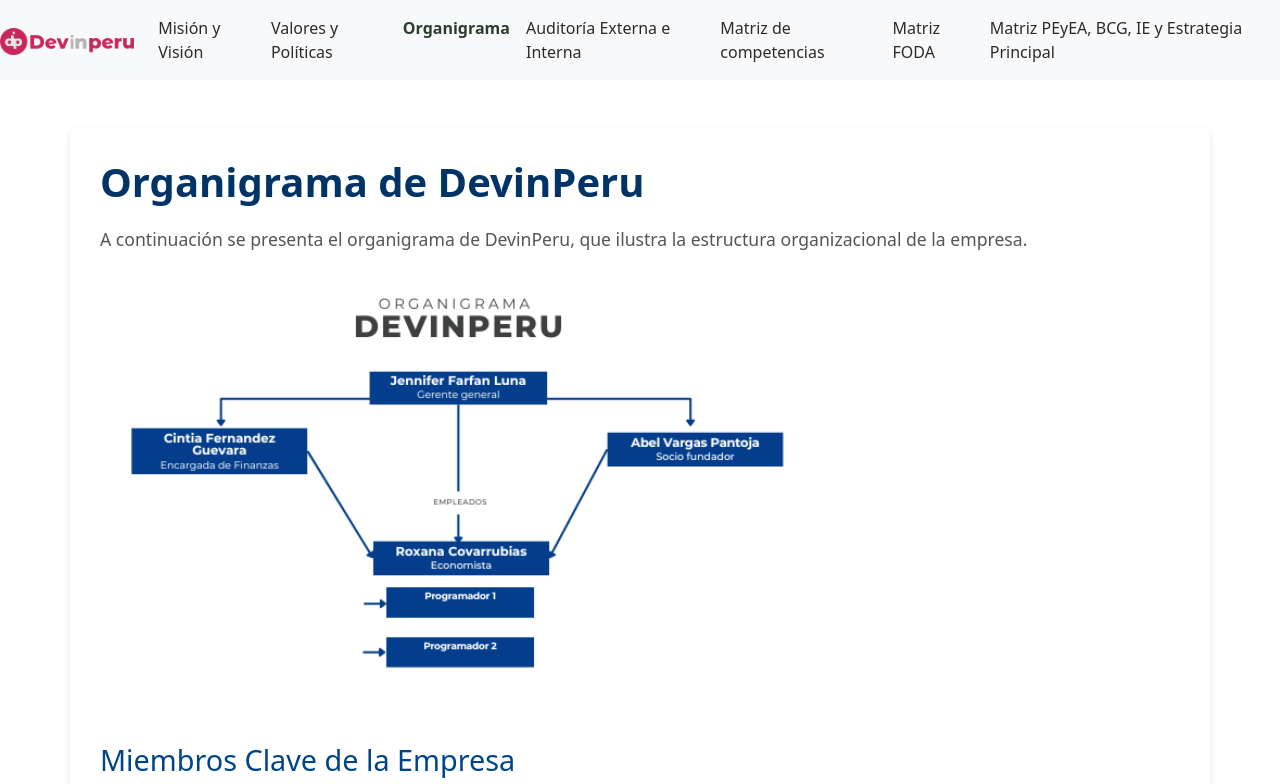
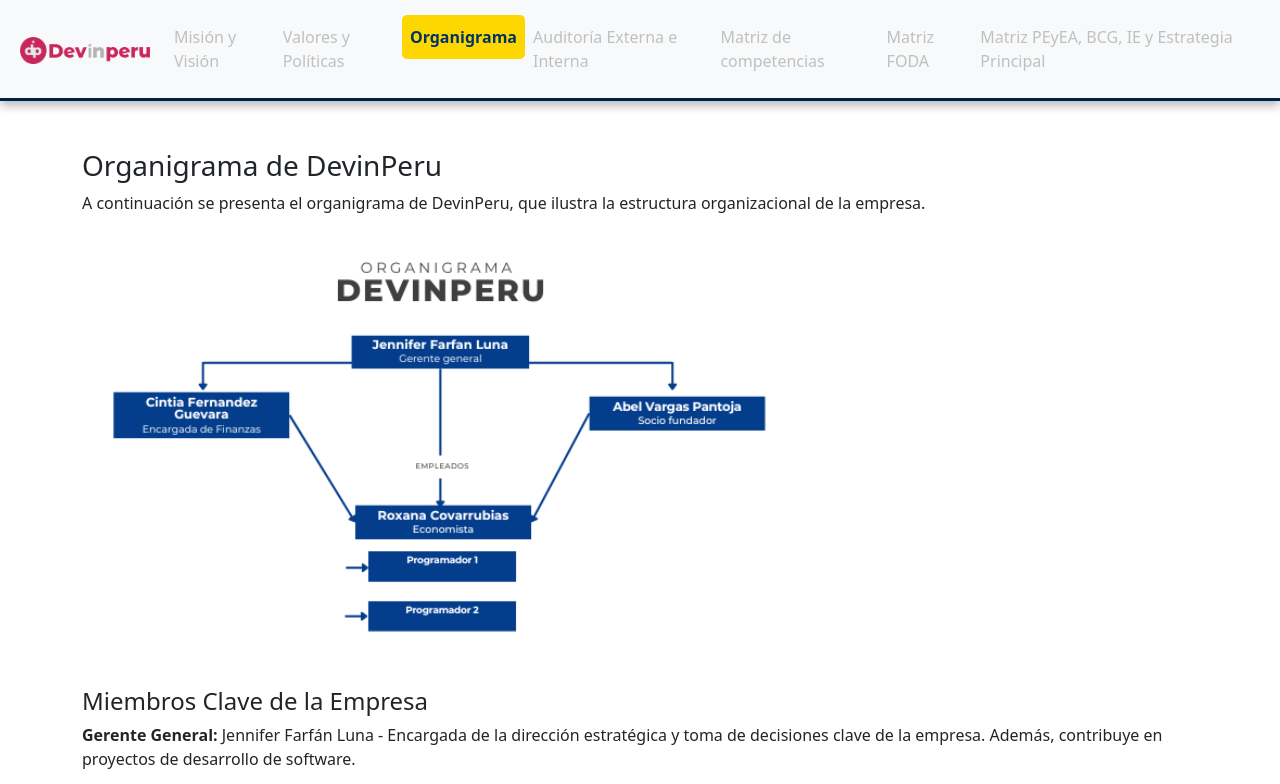
Before and after one commit to Omar-RL/Planeamiento_estrategico_DevinPeru, a plain HTML site: page organigrama.html in a window 1280 px wide. Shown: the top 784 px of the page. Drawn offline with nearby package versions, Linux system fonts and the light colour scheme.

Commit message:
mejorando navbar

```diff
--- a/styles.css
+++ b/styles.css
@@ -2,87 +2,45 @@
 .navbar {
     background-color: #003366; /* Azul oscuro para la barra de navegación */
     color: white;
+    padding: 10px 20px;
+    box-shadow: 0px 4px 10px rgba(0, 0, 0, 0.3); /* Sombra para darle profundidad */
+    border-bottom: 3px solid #002244;
 }
 
+/* Logo */
 .navbar-brand img {
     width: 100%;
-    max-width: 150px; /* Tamaño máximo del logo */
+    max-width: 150px;
     height: auto;
 }
 
+/* Links de la barra de navegación */
 .navbar-nav .nav-link {
-    color: #2e2a2a; /* Color claro para los enlaces */
-    font-size: 1rem; /* Tamaño de fuente para los enlaces */
-    transition: color 0.3s ease-in-out; /* Transición suave */
+    color: #c0c0c0;
+    font-size: 1rem;
+    padding: 10px 20px; /* Más padding para cubrir toda el área del rectángulo */
+    margin: 5px 0; /* Espacio entre cada enlace para el efecto de rectángulo */
+    border-radius: 5px; /* Bordes redondeados para el efecto de botón */
+    background-color: transparent; /* Fondo transparente en estado normal */
+    transition: background-color 0.3s ease-in-out, color 0.3s ease-in-out; /* Transición para el color y fondo */
+    display: block; /* Hace que el enlace ocupe todo el espacio del contenedor */
 }
 
+/* Enlace en hover */
 .navbar-nav .nav-link:hover {
-    color: #ffd700; /* Dorado en hover */
+    background-color: #ffd700; /* Fondo dorado en hover */
+    color: #003366; /* Texto azul oscuro para resaltar */
 }
 
-/* Reglas para enlaces activos y foco */
+/* Enlace activo */
 .navbar-nav .nav-link.active,
 .navbar-nav .nav-link:focus {
-    color: #2a3e2c;  /* Color dorado para el enlace activo */
-    font-weight: bold; /* Negrita para el enlace activo */
+    background-color: #ffd700; /* Fondo dorado para el enlace activo */
+    color: #003366;
+    font-weight: bold;
 }
 
 /* Enlaces no activos al pasar el mouse */
 .navbar-nav .nav-link:not(.active):hover {
-    color: #363333; /* Color más claro al pasar el mouse */
+    color: #003366;
 }
-
-/* Contenido principal */
-.container {
-    margin-top: 30px;
-    padding: 30px;
-    background-color: #ffffff; /* Fondo blanco para el contenido */
-    border-radius: 8px; /* Bordes redondeados para un look más moderno */
-    box-shadow: 0 4px 8px rgba(0, 0, 0, 0.1); /* Sombra suave */
-}
-
-/* Títulos principales */
-h3 {
-    font-size: 2.5rem;  /* Tamaño más grande para el h3 */
-    color: #003366;     /* Azul oscuro para los títulos */
-    font-weight: bold;  /* Peso negrita */
-    margin-bottom: 20px; /* Espacio debajo del título */
-}
-
-h4 {
-    font-size: 1.8rem;  /* Tamaño ligeramente más pequeño que el h3 */
-    color: #004488;     /* Color azul más claro que h3 */
-    font-weight: normal; /* Peso normal para h4 */
-    margin-bottom: 15px; /* Espacio debajo del título */
-}
-
-/* Párrafos y textos */
-p {
-    font-size: 1.1rem;
-    color: #555; /* Color de texto más suave para los párrafos */
-    margin-bottom: 15px;
-}
-
-strong {
-    font-weight: bold;
-    color: #333; /* Asegura que los títulos dentro de los párrafos se vean destacados */
-}
-
-/* Estilo para la imagen del organigrama */
-.img-fluid {
-    max-width: 100%; /* Asegura que la imagen se ajuste al contenedor */
-    height: auto;
-    margin-bottom: 20px; /* Espaciado inferior para separarla de los textos */
-}
-
-/* Footer */
-footer {
-    background-color: #333;
-    color: white;
-    padding: 15px 0;
-}
-
-footer p {
-    margin: 0;
-    font-size: 1rem;
-}
```
